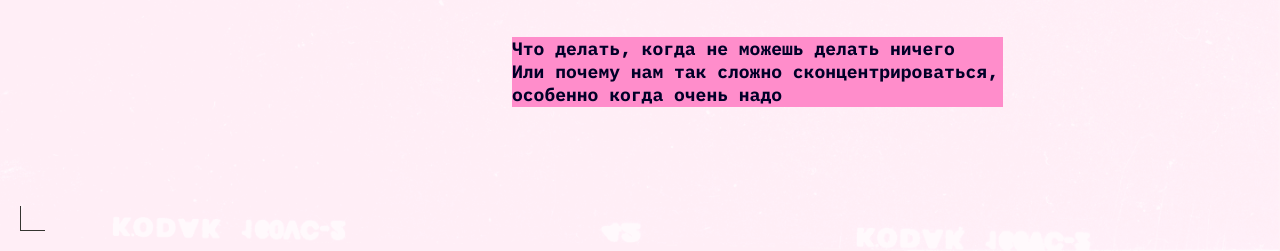
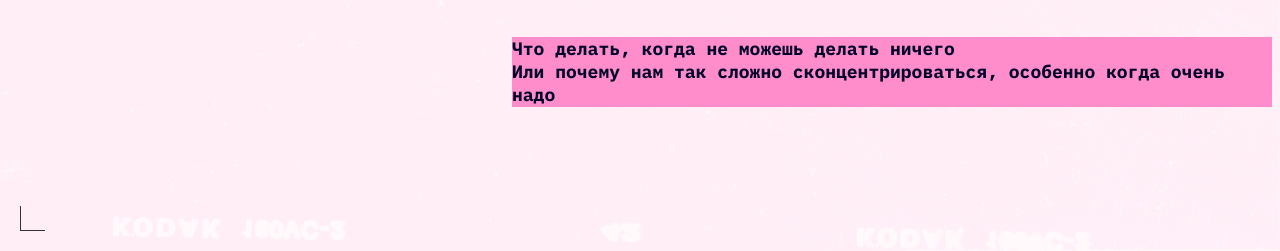
Before and after one commit to DmAs2009/slozhno-sosredotochitsya-fd, a plain HTML site: page index.html in a window 1280 px wide. Shown: the part 549-800 px from the top of the page. Drawn offline with Linux system fonts and the light colour scheme.

Commit message:
removed max size from clamp func

```diff
--- a/styles/style.css
+++ b/styles/style.css
@@ -303,7 +303,8 @@ body {
   }
 
   .header__info_paragraph {
-    inline-size: clamp(364px, calc(100% / 2 - 10px), 491px);
+    inline-size: clamp(364px, calc(100% / 2 - 10px));
+    padding-right: 10px;
     margin-bottom: 0px;
     margin-inline-start: 385px;
     margin-block-end: 50px;
```
